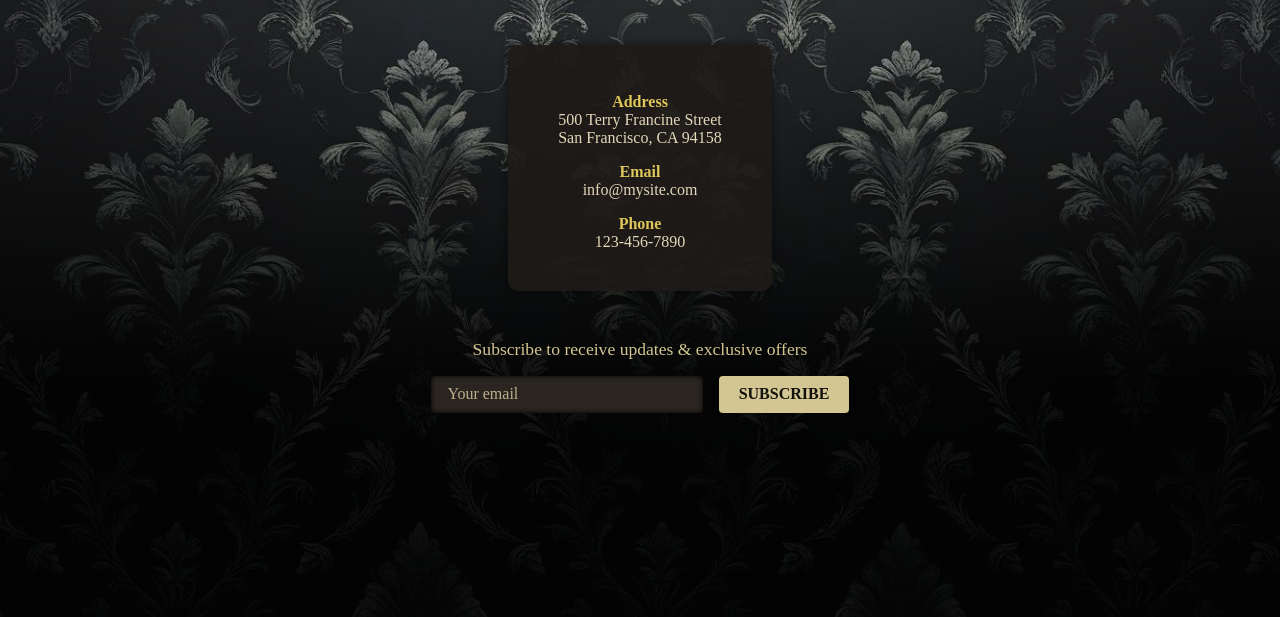
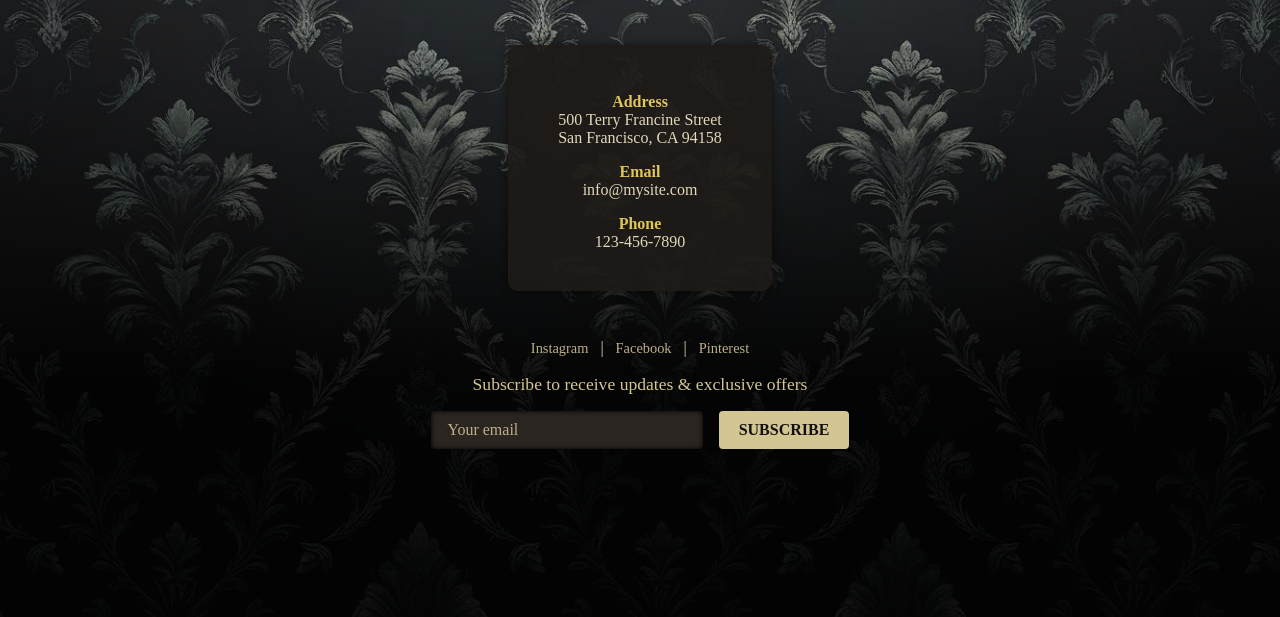
Before and after one commit to NagashUD/TheArtofDark01, a plain HTML site: page contact.html in a window 1280 px wide. Shown: the part 183-800 px from the top of the page. Drawn offline with Linux system fonts and the light colour scheme; a web font is replaced by a local one.

Commit message:
Add files via upload

```diff
--- a/contact.html
+++ b/contact.html
@@ -129,7 +129,17 @@ button[type="submit"]:hover {
 .contact-wrapper {
   padding: 3rem 1rem;
 }
+.social-links a {
+  color: #bfae8b;
+  text-decoration: none;
+  margin: 0 0.5rem;
+  font-size: 0.9rem;
+  transition: color 0.3s ease;
+}
 
+.social-links a:hover {
+  color: #e5dfd2;
+}
   </style>
 </head>
 <body>
@@ -142,7 +152,11 @@ button[type="submit"]:hover {
       <p><span>Email</span><a href="mailto:info@mysite.com" style="color: #e3d8ba; text-decoration: none;">info@mysite.com</a></p>
       <p><span>Phone</span>123-456-7890</p>
     </div>
-
+     <div class="social-links">
+    <a href="https://instagram.com/nom_du_profil" target="_blank">Instagram</a> |
+    <a href="https://facebook.com/nom_du_profil" target="_blank">Facebook</a> |
+    <a href="https://pinterest.com/nom_du_profil" target="_blank">Pinterest</a>
+  </div>
     <div class="subscribe-form">
       <p>Subscribe to receive updates & exclusive offers</p>
       <form onsubmit="event.preventDefault(); showThanks();" autocomplete="off">
@@ -151,6 +165,7 @@ button[type="submit"]:hover {
       </form>
       <p id="thanks-message" style="display: none; color: #c8bca3; margin-top: 1rem;">Thanks for submitting!</p>
     </div>
+
   </main>
 
 </body>
```
